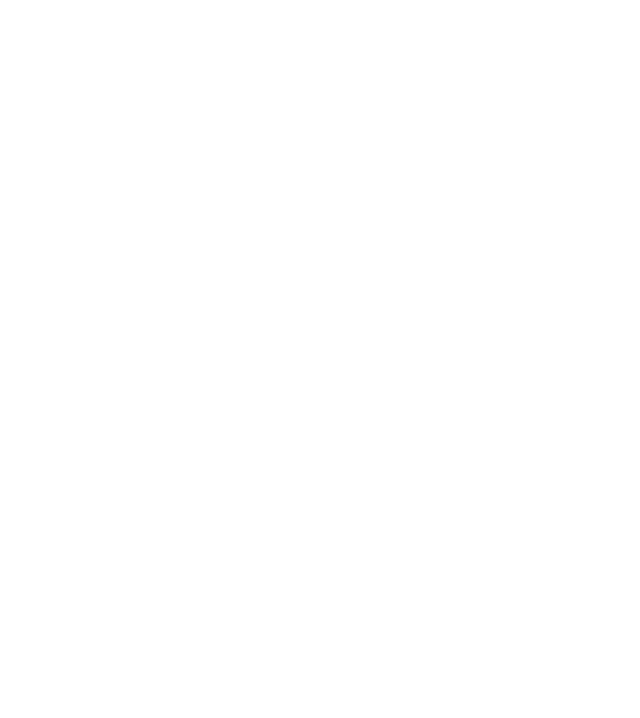
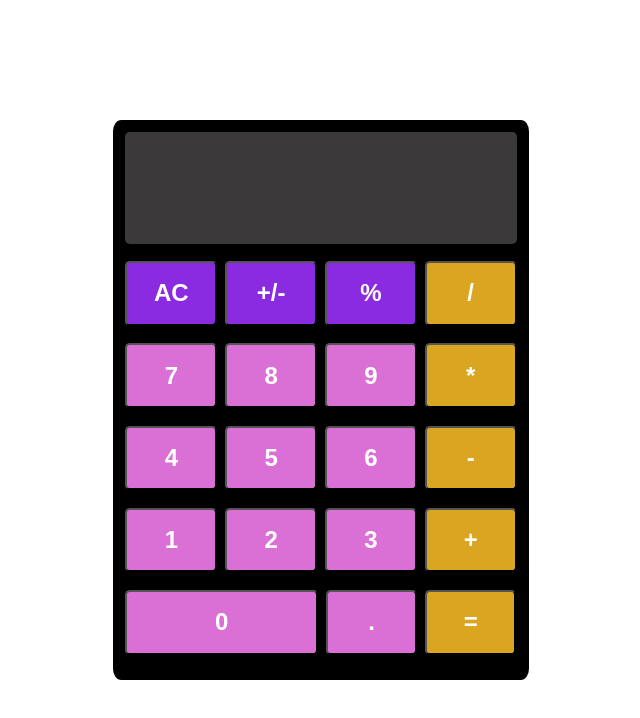
Before and after one commit to opabhijeet/calculator, a plain HTML site: page index.html in a window 1280 px wide. Shown: the whole page, without its empty margins (319-959 px from the left). Drawn offline with Linux system fonts and the light colour scheme.

Commit message:
complete gui

```diff
--- a/index.html
+++ b/index.html
@@ -8,6 +8,29 @@
     <script src="script.js" defer></script>
 </head>
 <body>
-
+    <div id="calc">
+        <div id="display"></div>
+        <div id="rest">
+            <button class="ac tp">AC</button>
+            <button class="sign tp">+/-</button>
+            <button class="percent tp">%</button>
+            <button class="divide op">/</button>
+            <button class="seven num">7</button>
+            <button class="eight num">8</button>
+            <button class="nine num">9</button>
+            <button class="multi op">*</button>
+            <button class="four num">4</button>
+            <button class="five num">5</button>
+            <button class="six num">6</button>
+            <button class="sub op">-</button>
+            <button class="one num">1</button>
+            <button class="two num">2</button>
+            <button class="three num">3</button>
+            <button class="multi op">+</button>
+            <button class="zero num" style="flex:20 0 auto">0</button>
+            <button class="dot num">.</button>
+            <button class="result op">=</button>
+        </div>
+    </div>
 </body>
 </html>
--- a/styles.css
+++ b/styles.css
@@ -0,0 +1,50 @@
+body {
+    display: flex;
+    align-items: center;
+    justify-content: center;
+}
+#calc{
+    width: 52vh;
+    height:70vh;
+    background-color: black ;
+    margin-top: 14vh;
+    border-radius: 2%;
+}
+#display{
+    height: 20%;
+    width: 94%;
+    margin: 3%;
+    background-color: rgb(59, 57, 57);
+    border-radius: 0.3rem;
+}
+#rest{
+    width: 94%;
+    height: 72%;
+    margin: 3%;
+    margin-top: 4%;
+    padding: 0;
+    display: flex;
+    flex-wrap: wrap;
+    gap: 1vh;
+}
+#rest button{
+    display: flex;
+    align-items: center;
+    justify-content: center;
+    height: 16%;
+    width: 22%;
+    flex:1 0 auto;
+    color: white;
+    font-size: 3vh;
+    font-weight: bold;
+    border-radius: 0.3rem;
+}
+.tp{
+    background-color:blueviolet;
+}
+.op{
+    background-color: goldenrod;
+}
+.num{
+    background-color: orchid;
+}
```
